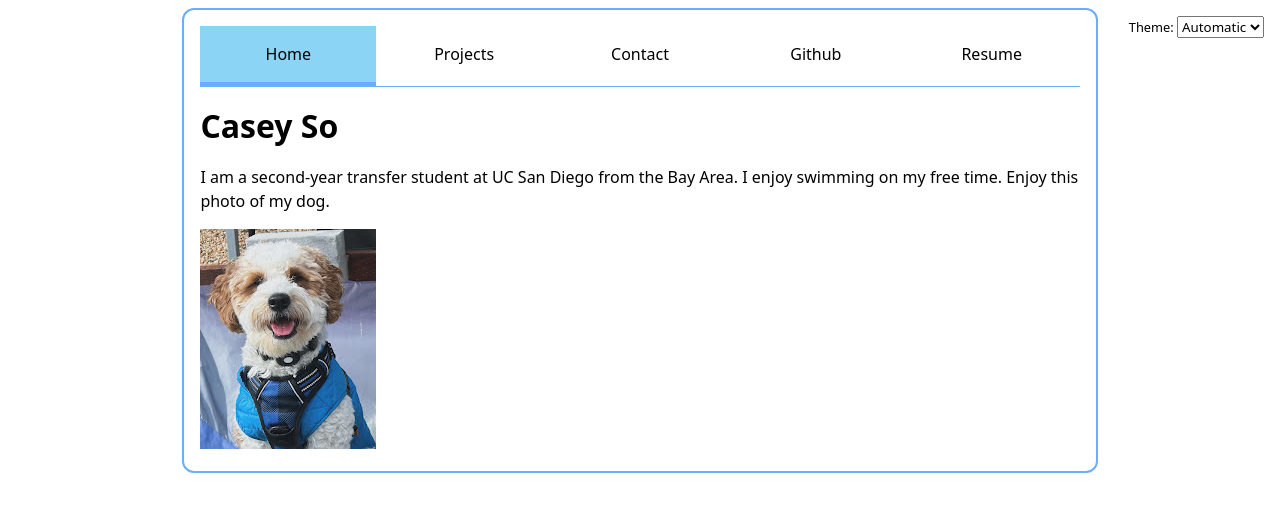
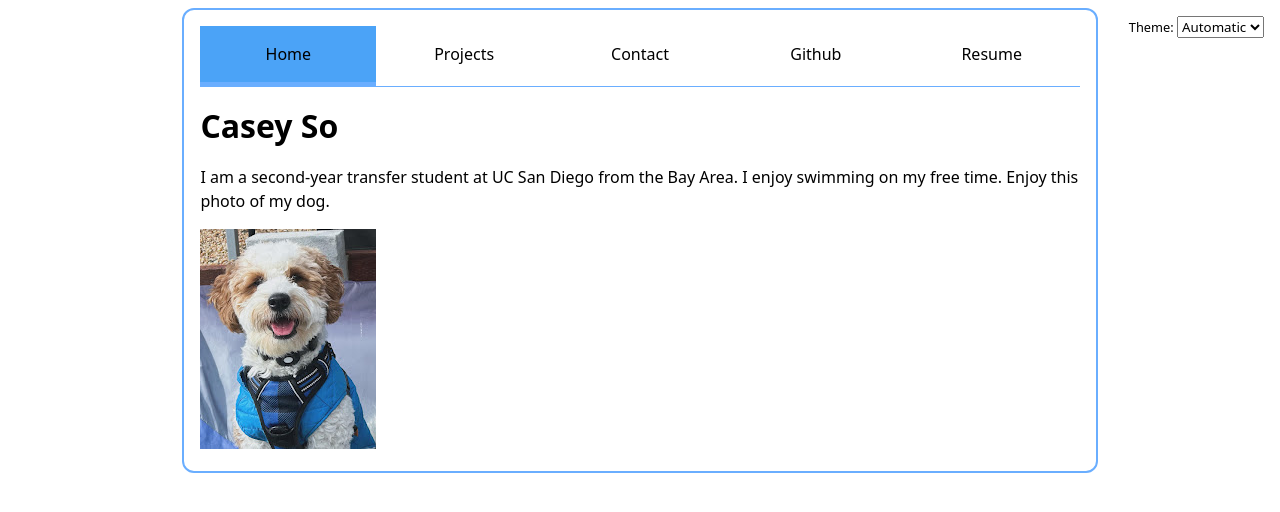
Before and after one commit to CaseySo/portfolio, a plain HTML site: page index.html in a window 1280 px wide. In both pictures the pointer is over the link "Home". Drawn offline with Linux system fonts and the light colour scheme.

Commit message:
Update style.css

```diff
--- a/style.css
+++ b/style.css
@@ -44,7 +44,7 @@ nav a.current {
   border-bottom: 4px solid var(--color-accent);
 }
 nav a:hover {
-  background-color: oklch(83.423% 0.08548 228.665);
+  background-color: oklch(70% 0.15 250);
   color: canvastext;
   border-bottom: 4px solid var(--color-accent)
 }
```
